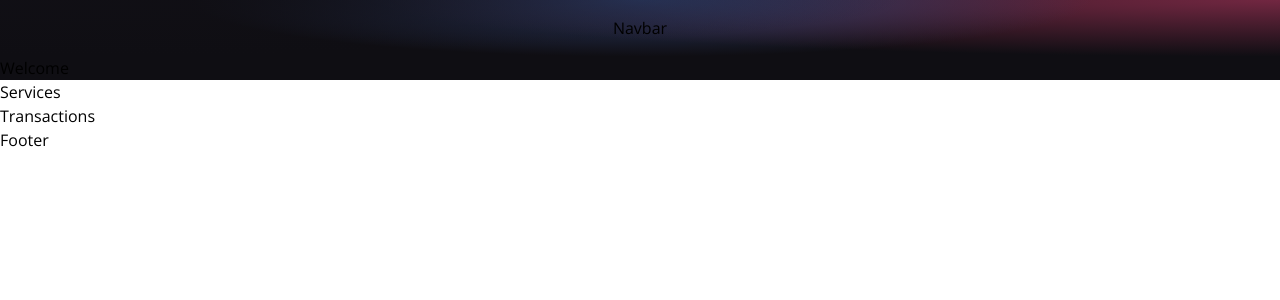
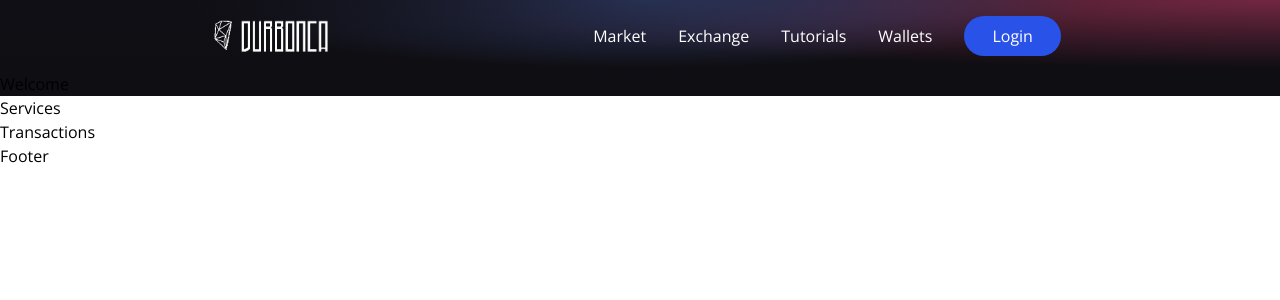
Before and after one commit to durbonca/eth_transfer, a React (Vite) app in the folder client/: page / in a window 1280 px wide. Shown: the top 300 px of the page. Built offline with nearby package versions, Linux system fonts and the light colour scheme.

Commit message:
Navbar created

```diff
--- a/client/src/components/Navbar.jsx
+++ b/client/src/components/Navbar.jsx
@@ -1,9 +1,48 @@
+import { useState } from 'react';
 import { HiMenuAlt4 } from 'react-icons/hi';
 import { AiOutlineClose } from 'react-icons/ai';
 import logo from '../../images/logo.png';
 
+const NavbarItem = ({ title, classProps }) => {
+  return <li className={`mx-4 cursor-pointer ${classProps}`}>{title}</li>;
+};
+
+const menuList = ['Market', 'Exchange', 'Tutorials', 'Wallets'];
+
 const Navbar = () => {
-  return <nav className="w-full flex md:justify-center justify-between items-center p-4">Navbar</nav>;
+  const [toggleMenu, setToggleMenu] = useState(false);
+
+  return (
+    <nav className="w-full flex md:justify-center justify-between items-center p-4">
+      <div className="md:flex-[0.5] flex-initial justify-center items-center">
+        <img src={logo} alt="logo" className="w-32 cursor-pointer" />
+      </div>
+      <ul className="text-white md:flex hidden list-none flex-row justify-between items-center flex-initial">
+        {menuList.map((title, index) => {
+          return <NavbarItem key={index} title={title} classProps="text-white" />;
+        })}
+        <li className="bg-[#2952e9] py-2 px-7 mx-4 rounded-full cursor-pointer hover:bg-[#2546bd]">Login</li>
+      </ul>
+      <div className="flex relative">
+        {toggleMenu ? (
+          <AiOutlineClose className="text-white md:hidden cursor-pointer" onClick={() => setToggleMenu(false)} />
+        ) : (
+          <HiMenuAlt4 className="text-white md:hidden cursor-pointer" onClick={() => setToggleMenu(true)} />
+        )}
+        {toggleMenu && (
+          <ul className="z-10 fixed top-0 -right-2 p-3 w-[70vw] h-screen shadow-2xl md:hidden flex flex-col
+                       blue-glassmorphism text-white flex-initial list-none justify-start items-end rounded-md">
+            <li className="text-xl w-full my-2">
+              <AiOutlineClose onClick={() => setToggleMenu(false)} />
+            </li>
+            {menuList.map((title, index) => {
+              return <NavbarItem key={index} title={title} classProps="my-2 text-white text-lg" />;
+            })}
+          </ul>
+        )}
+      </div>
+    </nav>
+  );
 };
 
 export default Navbar;
```
